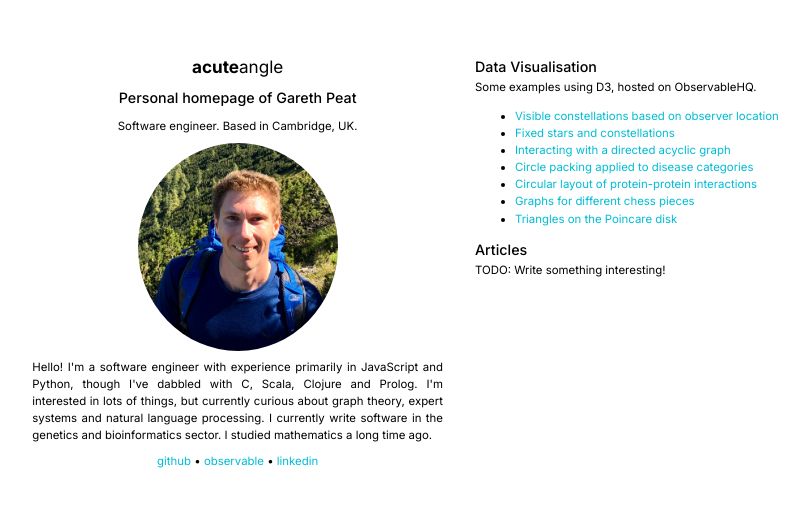
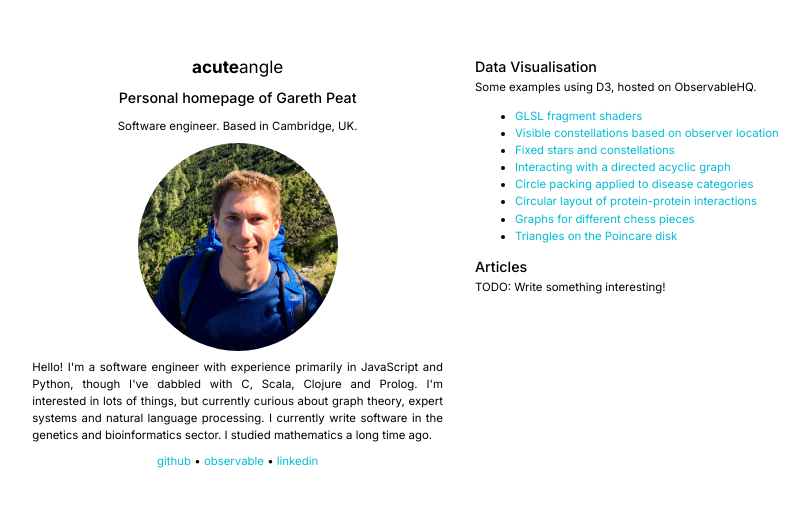
Before and after one commit to peatroot/acuteangle, a React (Create React App) app: page / in a window 1280 px wide. Shown: the part 137-644 px from the top of the page, without its empty margins (181-990 px from the left). Built offline with nearby package versions, Linux system fonts and the light colour scheme.

Commit message:
Add frag shader example

```diff
--- a/src/components/Index.js
+++ b/src/components/Index.js
@@ -8,6 +8,11 @@ const Index = () => (
       <Typography component="div">
         Some examples using D3, hosted on ObservableHQ.
         <ul>
+          <li>
+            <Link href="https://observablehq.com/@peatroot/fragment-shaders">
+              GLSL fragment shaders
+            </Link>
+          </li>
           <li>
             <Link href="https://observablehq.com/@peatroot/stars-and-constellations-ii">
               Visible constellations based on observer location
```
